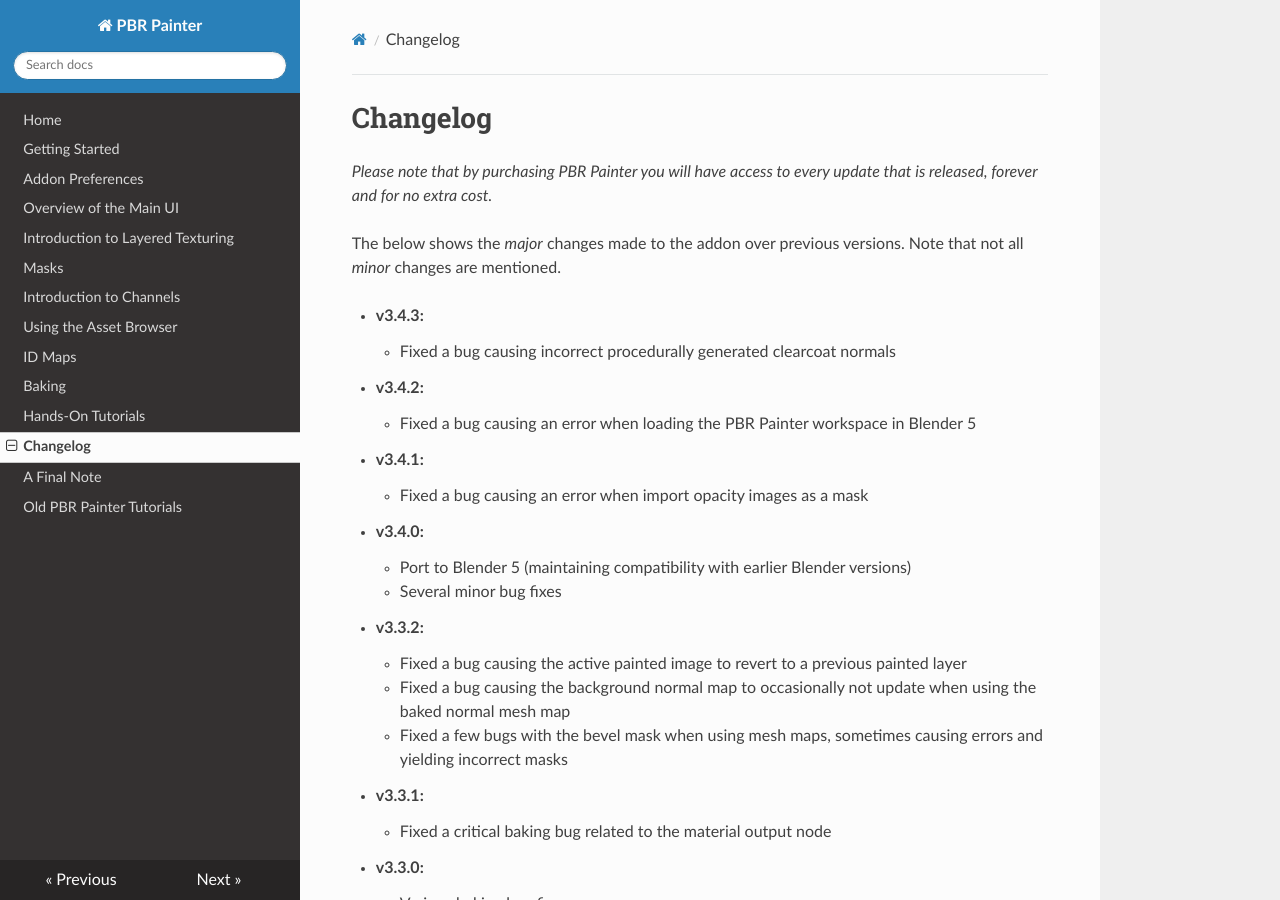
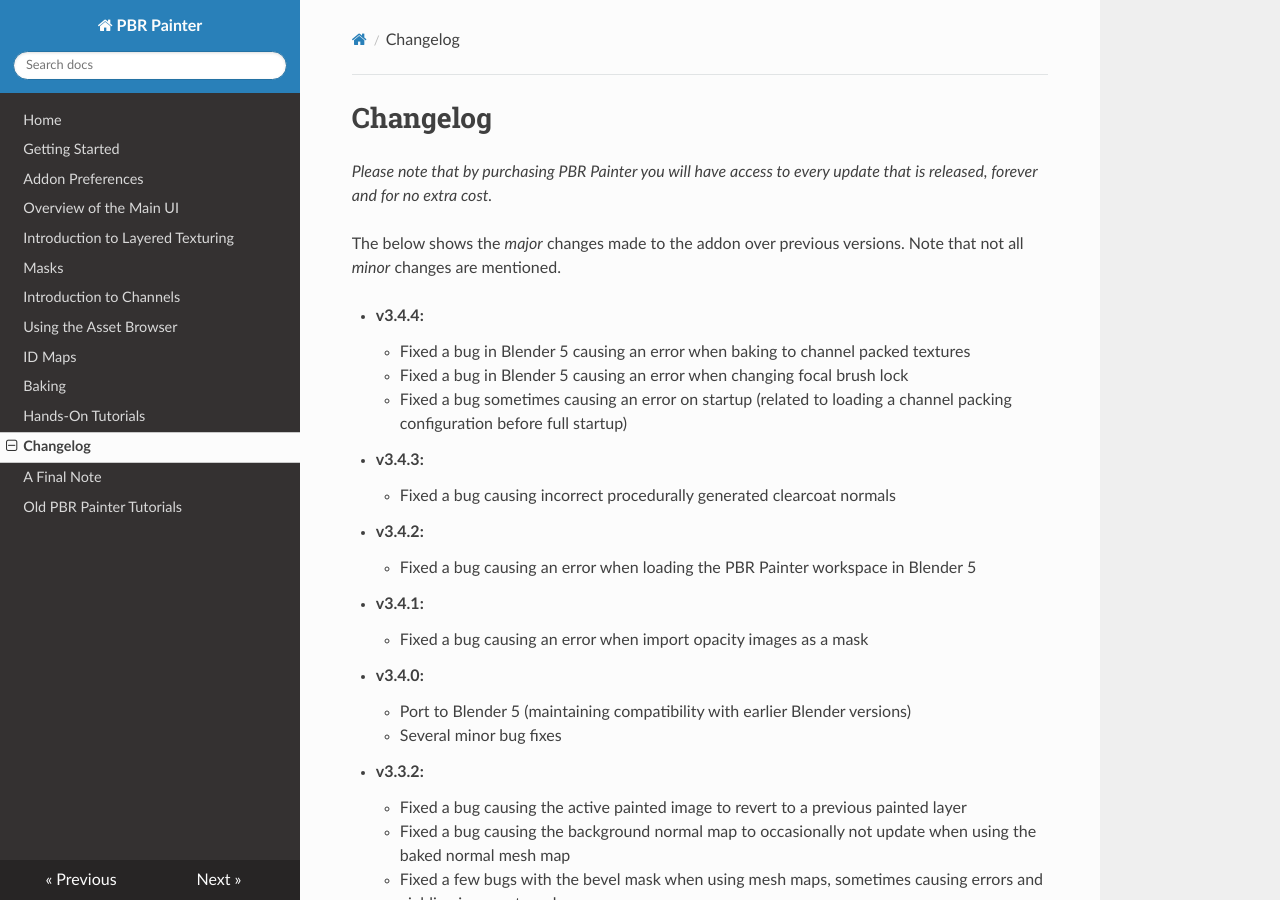
Before and after one commit to pbrpainter/pbr-painter-doc, an MkDocs documentation site: the page built from docs/change_log.md, in a window 1280 px wide and 900 px high. Built offline with MkDocs 1.6.1, drawn with Linux system fonts in a browser that asks for light colours; nearby versions of some CDN libraries.

Commit message:
Update to 3.4.4

```diff
--- a/docs/change_log.md
+++ b/docs/change_log.md
@@ -3,6 +3,10 @@
 
 The below shows the _major_ changes made to the addon over previous versions. Note that not all _minor_ changes are mentioned.
 
+- __v3.4.4:__
+	- Fixed a bug in Blender 5 causing an error when baking to channel packed textures
+	- Fixed a bug in Blender 5 causing an error when changing focal brush lock
+	- Fixed a bug sometimes causing an error on startup (related to loading a channel packing configuration before full startup)
 - __v3.4.3:__
 	- Fixed a bug causing incorrect procedurally generated clearcoat normals
 - __v3.4.2:__
```
Also changed, not shown: docs/index.md (+1 -1 lines).
